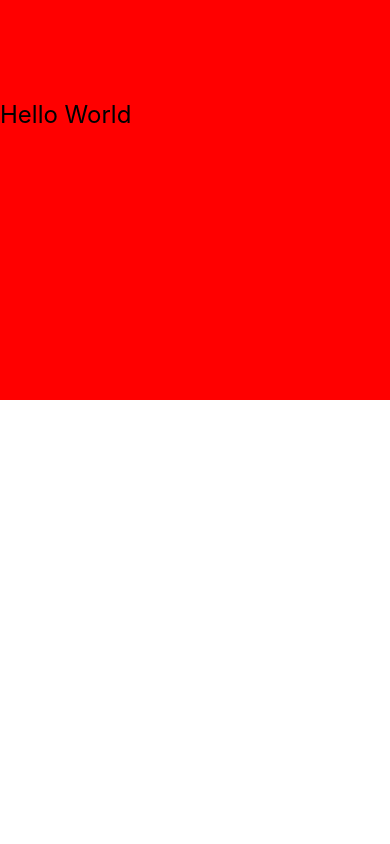
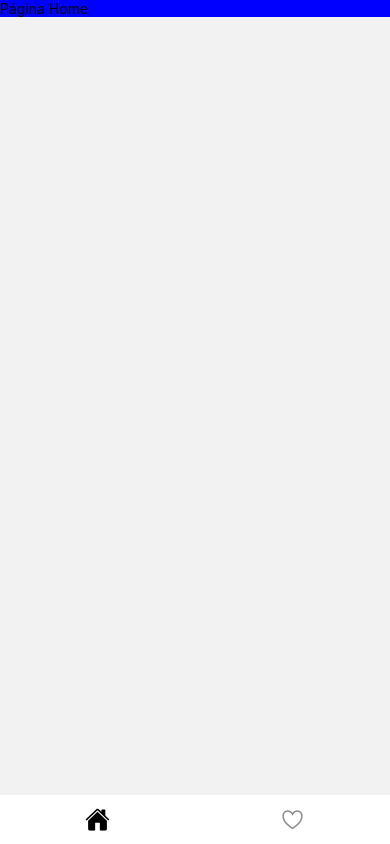
Before and after one commit to leonardo-rendano/react-native-receitas, a React Native app: screen / in a window 390 px wide. Built offline with nearby package versions, Linux system fonts and the light colour scheme.

Commit message:
routes config

```diff
--- a/App.tsx
+++ b/App.tsx
@@ -1,22 +1,11 @@
 import React from 'react'
-import { View, Text, StyleSheet } from 'react-native'
+import { NavigationContainer } from '@react-navigation/native'
+import { Routes } from './src/routes'
 
 export default function App() {
   return (
-    <View style={styles.container}>
-      <Text style={styles.title}>Hello World</Text>
-    </View>
+    <NavigationContainer>
+      <Routes />
+    </NavigationContainer>
   )
 }
-
-
-const styles = StyleSheet.create({
-  container: {
-    backgroundColor: "red",
-    height: 400
-  },
-  title: {
-    fontSize: 24,
-    marginTop: 100
-  }
-})
--- a/package.json
+++ b/package.json
@@ -24,6 +24,7 @@
     "@tsconfig/react-native": "^2.0.3",
     "@types/jest": "^29.5.0",
     "@types/react": "^18.0.32",
+    "@types/react-native": "^0.71.5",
     "@types/react-test-renderer": "^18.0.0",
     "typescript": "^5.0.3"
   },
--- a/src/pages/detail/index.tsx
+++ b/src/pages/detail/index.tsx
@@ -1,5 +1,5 @@
 import React from "react";
-import { View, Text, StyleSheet } from "react-native/types";
+import { View, Text, StyleSheet } from "react-native";
 
 export default function Detail() {
   return (
--- a/src/pages/favourites/index.tsx
+++ b/src/pages/favourites/index.tsx
@@ -1,5 +1,5 @@
 import React from "react";
-import { View, Text, StyleSheet } from "react-native/types";
+import { View, Text, StyleSheet } from "react-native";
 
 export default function Favourites() {
   return (
--- a/src/pages/home/index.tsx
+++ b/src/pages/home/index.tsx
@@ -1,5 +1,5 @@
 import React from "react";
-import { View, Text, StyleSheet } from "react-native/types";
+import { View, Text, StyleSheet } from "react-native";
 
 export default function Home() {
   return (
--- a/src/pages/search/index.tsx
+++ b/src/pages/search/index.tsx
@@ -1,5 +1,5 @@
 import React from "react";
-import { View, Text, StyleSheet } from "react-native/types";
+import { View, Text, StyleSheet } from "react-native";
 
 export default function Search() {
   return (
--- a/src/routes/index.tsx
+++ b/src/routes/index.tsx
@@ -1,15 +1,51 @@
 import React from "react";
 import { createBottomTabNavigator } from "@react-navigation/bottom-tabs";
-import Home from "../pages/Home";
+import Home from "../pages/home";
 import Favourites from "../pages/favourites";
+import { Ionicons } from '@expo/vector-icons'
 
 const Tab = createBottomTabNavigator()
 
 export function Routes() {
   return (
-    <Tab.Navigator>
-      <Tab.Screen name="HomeTab" component={Home} />
-      <Tab.Screen name="Favourites" component={Favourites} />
+    <Tab.Navigator
+      screenOptions={{
+        headerShown: false,
+        tabBarHideOnKeyboard: true,
+        tabBarShowLabel: false,
+        tabBarActiveTintColor: "#121212",
+        tabBarStyle: {
+          backgroundColor: "#fff",
+          borderTopWidth: 0
+        }
+      }}
+    >
+      <Tab.Screen
+        name="HomeTab"
+        component={Home}
+        options={{
+          tabBarIcon: ({ color, size, focused }) => {
+            if (focused) {
+              return <Ionicons name="home" color="#000" size={size} />
+            }
+
+            return <Ionicons name="home-outline" color={color} size={size} />
+          }
+        }}
+      />
+      <Tab.Screen
+        name="Favourites"
+        component={Favourites}
+        options={{
+          tabBarIcon: ({ color, size, focused }) => {
+            if (focused) {
+              return <Ionicons name="heart" color="#ff4141" size={size} />
+            }
+
+            return <Ionicons name="heart-outline" color={color} size={size} />
+          }
+        }}
+      />
     </Tab.Navigator>
   )
 }
--- /dev/null
+++ b/tsconfig.json
@@ -0,0 +1,4 @@
+{
+  "compilerOptions": {},
+  "extends": "expo/tsconfig.base"
+}
```
Also changed, not shown: 2 other files (tests, documents, lock files or other folders).
